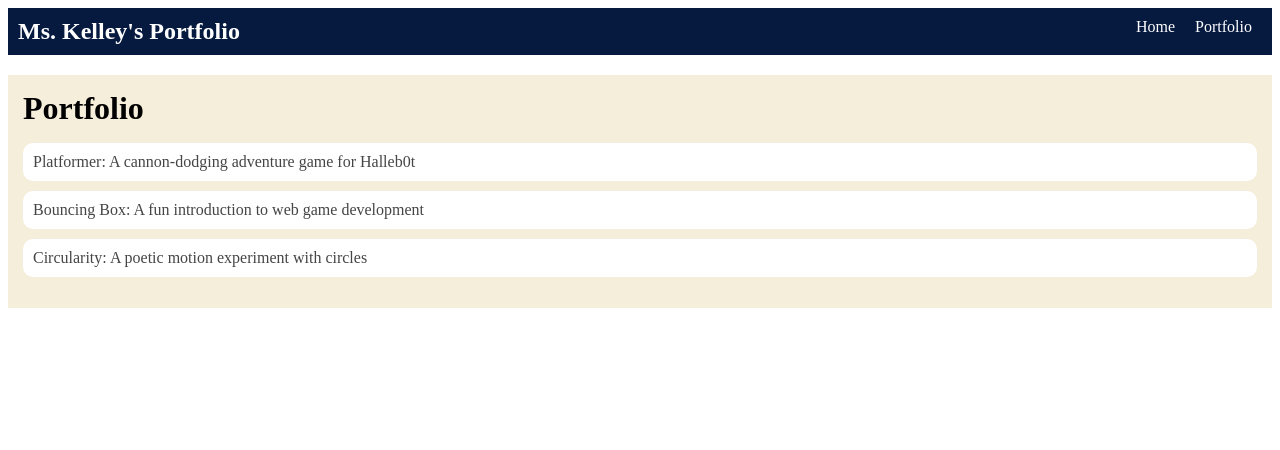
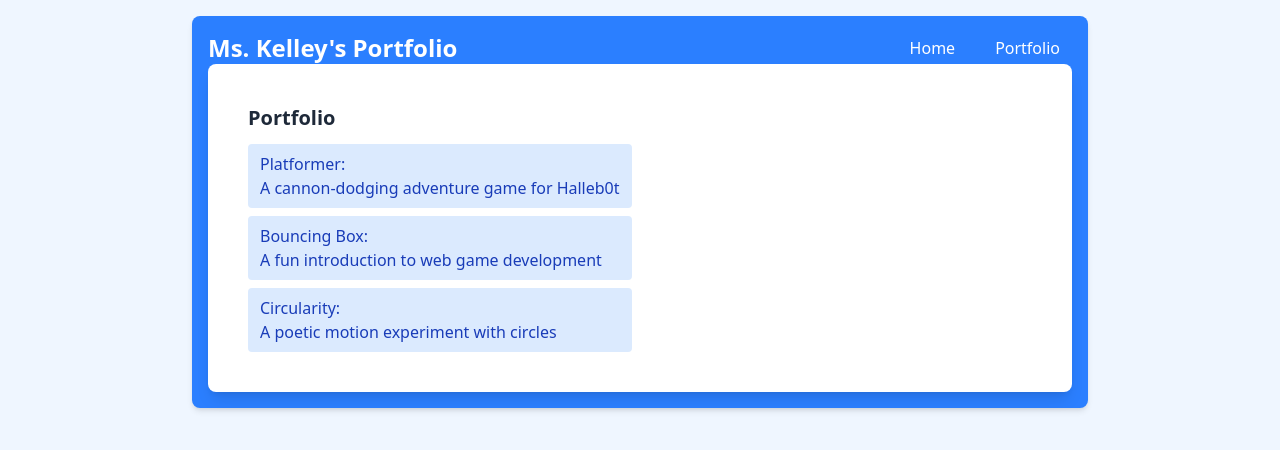
Before and after one commit to LKelley212/LKelley212.github.io, a plain HTML site: page portfolio.html in a window 1280 px wide. Drawn offline with nearby package versions, Linux system fonts and the light colour scheme.

Commit message:
updating index.html

```diff
--- a/portfolio.html
+++ b/portfolio.html
@@ -2,41 +2,54 @@
 <html>
   <head>
     <title>Ms. Kelley's Portfolio</title>
-  <link rel="stylesheet" href="style.css" />
+  <!--<link rel="stylesheet" href="style.css" /> -->
  <link rel="shortcut icon" type="image/x-icon" href="favicon.ico">
+ <script src="https://cdn.jsdelivr.net/npm/@tailwindcss/browser@4"></script>
 </head>
 
-  <body>
+  <body class="bg-blue-50 text-gray-800 p-4 font-sans">
     <!-- All content goes here -->
-    <div id="all-contents"></div>
-   <nav>
-<h1>Ms. Kelley's Portfolio</h1>
-<ul id="nav-ul">
-<li class="nav-li">
-  <a href="index.html">Home</a>
+    <div id="all-contents" class="max-w-4xl mx-auto">
+      <nav class="bg-blue-500 p-4 rounded-lg mb-4 shadow-md">
+        <div class="flex justify-between items-center">
+          <h1 class="text-white text-2xl font-bold">Ms. Kelley's Portfolio</h1>
+          <ul class="flex space-x-4">
+            <li>
+              <a
+                href="index.html"
+                class="text-white hover:text-blue-200 px-3 py-2 rounded"
+                >Home</a
+              >
             </li>
-<li class="nav-li">
-  <a href="portfolio.html">Portfolio</a>
+            <li>
+              <a
+                href="portfolio.html"
+                class="text-white hover:text-blue-200 px-3 py-2 rounded"
+                >Portfolio</a>
             </li>
           </ul>
-  </nav>
+        </div>
 
-  <main>
-  <div class="content">
-    <h1>Portfolio</h1>
+ <main class="bg-white rounded-lg shadow-lg p-6">
+          <div class="flex flex-col md:flex-row gap-6">
     <ul id="portfolio">
-     <li>
-  <a href="fsd-projects/platformer/">Platformer: A cannon-dodging adventure game for Halleb0t</a>
+       <div class="border-0 border-gray-300 rounded-lg p-4">
+              <h3 class="text-xl font-semibold mb-3 text-gray-800">
+             Portfolio
+              </h3>
+              <ul class="space-y-2">
+                <li class="bg-blue-100 px-3 py-2 rounded text-blue-800">
+                   <a href="fsd-projects/platformer/">Platformer: <br> A cannon-dodging adventure game for Halleb0t</a>
                 </li>
-<li>
-  <a href="fsd-projects/bouncing-box/">Bouncing Box: A fun introduction to web game development</a>
+                <li class="bg-blue-100 px-3 py-2 rounded text-blue-800">
+                 <a href="fsd-projects/bouncing-box/">Bouncing Box: <br>A fun introduction to web game development</a>
                 </li>
-<li>
-  <a href="fsd-projects/circularity/">Circularity: A poetic motion experiment with circles</a>
+                <li class="bg-blue-100 px-3 py-2 rounded text-blue-800">
+                <a href="fsd-projects/circularity/">Circularity: <br> A poetic motion experiment with circles</a>
                 </li>
-
               </ul>
             </div>
 </main>
-</div></body>
+
+</body>
 </html>
--- a/style.css
+++ b/style.css
@@ -69,10 +69,10 @@ a {
 
 /* main container area beneath menu */
 main {
-  background: rgb(245, 238, 219);
+  background: #ffffff;
   display: flex;
   margin-top: 20px;
- fill-opacity: 0.35;
+
 }
 div.transbox {
   margin: 30px;
```
Also changed, not shown: index.html (+5 -5 lines). Lines whose indentation alone changed are shown as unchanged.
